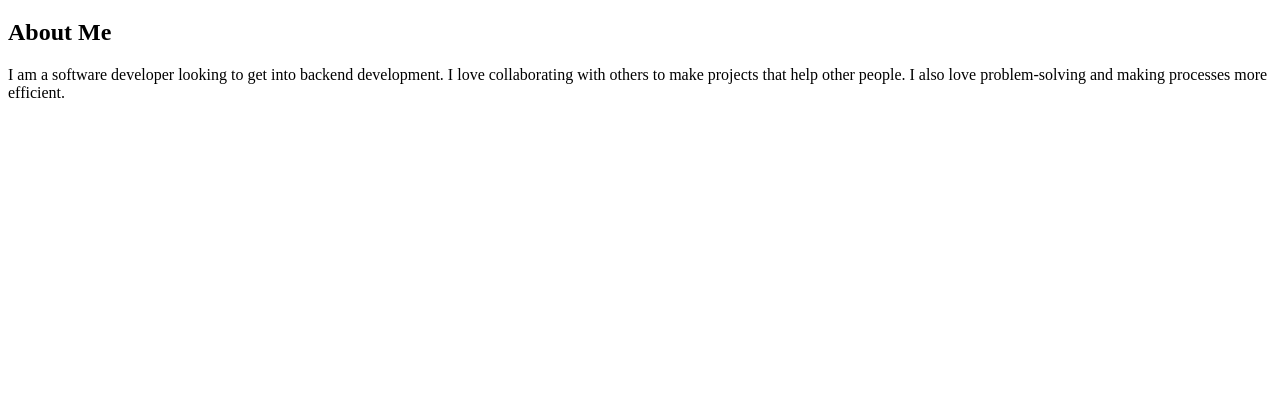
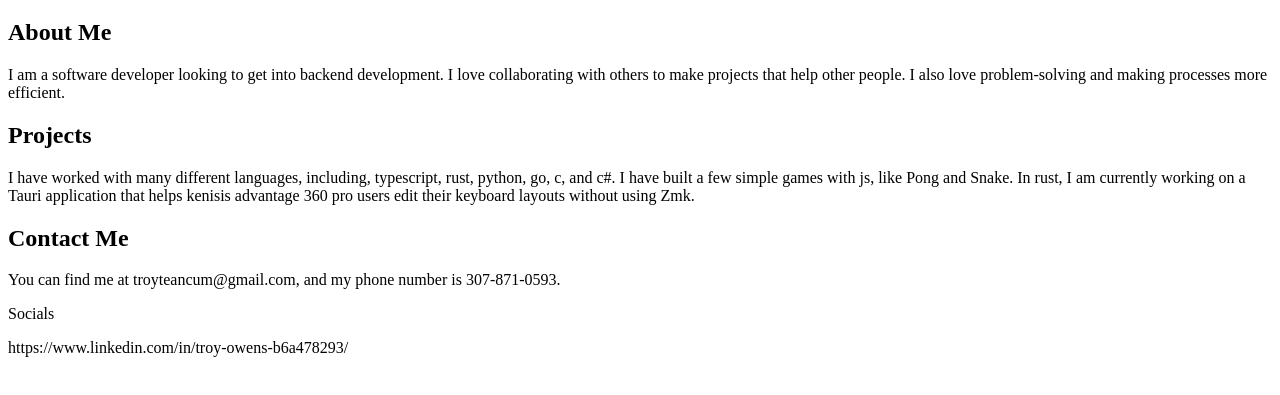
Before and after one commit to TroyOwens0493/learn-git, a plain HTML site: page index.html in a window 1280 px wide. Shown: the part 61-456 px from the top of the page. Drawn offline with Linux system fonts and the light colour scheme.

Commit message:
finish page html

```diff
--- a/index.html
+++ b/index.html
@@ -13,6 +13,19 @@
             <h2>About Me</h2>
             <p>I am a software developer looking to get into backend development. I love collaborating with others to make projects that help other people. I also love problem-solving and making processes more efficient.</p>
         </div>
-
+        <div class="projects">
+            <h2>Projects</h2>
+            <p>I have worked with many different languages, including, typescript, rust, python, go, c, and c#. I have built a few simple games with js, like Pong and Snake. In rust, I am currently working on a Tauri application that helps kenisis advantage 360 pro users edit their keyboard layouts without using Zmk.</p>
+        </div>
+        <div class="contact">
+            <h2>Contact Me</h2>
+            <p>You can find me at troyteancum@gmail.com, and my phone number is 307-871-0593.</p>
+        </div>
+        <footer>
+            <div class="socials">
+                <p>Socials</p>
+                <a>https://www.linkedin.com/in/troy-owens-b6a478293/</a>
+            </div>
+        </footer>
 </body>
 </html>
```
